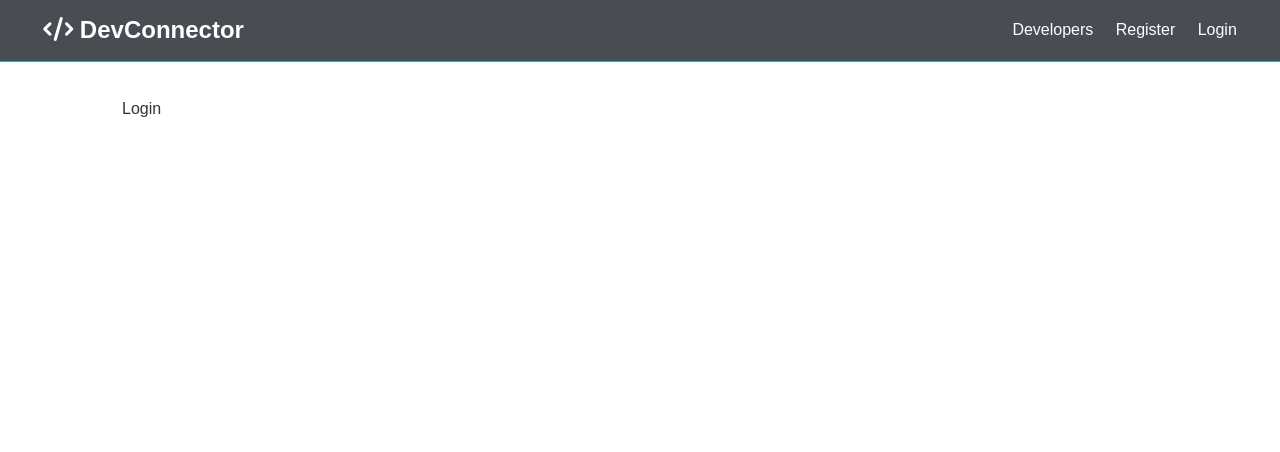
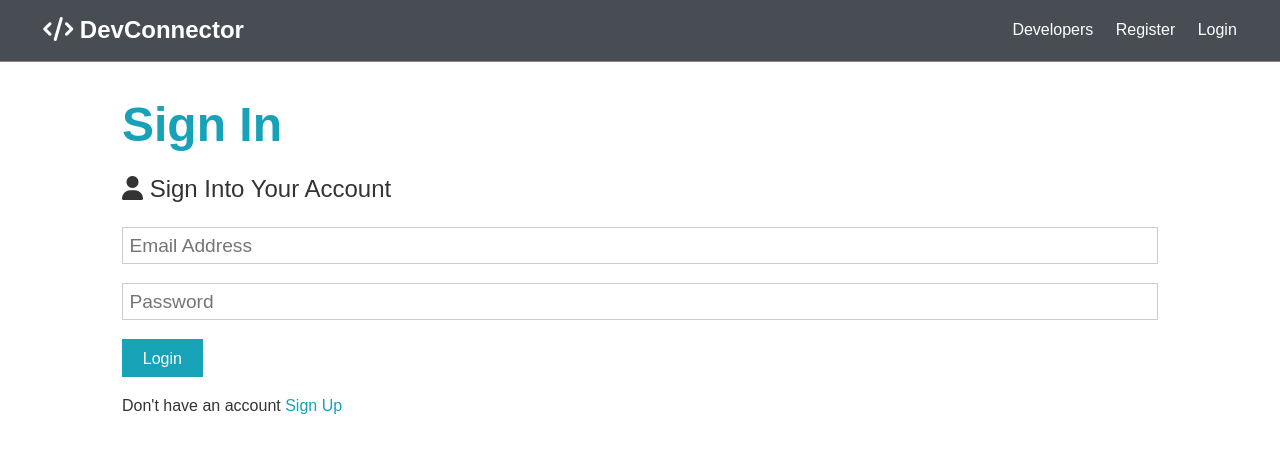
Before and after one commit to mikkomcmenamin/DevConnector, a React (Create React App) app in the folder client/: page /login in a window 1280 px wide. Shown: the top 452 px of the page. Built offline with nearby package versions, Linux system fonts and the light colour scheme.

Commit message:
Login and Register functionality

```diff
--- a/client/src/components/auth/Login.js
+++ b/client/src/components/auth/Login.js
@@ -1,7 +1,50 @@
-import React from "react";
+import React, { Fragment, useState } from "react";
+import {Link} from "react-router-dom";
+import axios from "axios";
 
 const Login = () => {
-  return <div>Login</div>;
+  const [formData, setFormData] = useState({
+    email: "",
+    password: "",
+  });
+
+  const { email, password } = formData;
+
+  const onChange = e =>
+    setFormData({...formData, [e.target.name]: e.target.value });
+
+  const onSubmit = async e => {
+    e.preventDefault();
+    console.log("SUCCESS");
+  };
+
+  return (
+    <Fragment>
+      <h1 className="large text-primary">Sign In</h1>
+      <p className="lead">
+        <i className="fas fa-user"></i> Sign Into Your Account
+      </p>
+      <form className="form" onSubmit={e => onSubmit(e)}>
+        <div className="form-group">
+          <input type="email" placeholder="Email Address" name="email" value={email} onChange={e => onChange(e)}  />
+        </div>
+        <div className="form-group">
+          <input
+            type="password"
+            placeholder="Password"
+            name="password"
+            value={password}
+            onChange={e => onChange(e)}
+            minLength="6"
+          />
+        </div>
+        <input type="submit" className="btn btn-primary" value="Login" />
+      </form>
+      <p className="my-1">
+        Don't have an account <Link to="/register">Sign Up</Link>
+      </p>
+    </Fragment>
+  );
 };
 
 export default Login;
--- a/client/src/components/auth/Register.js
+++ b/client/src/components/auth/Register.js
@@ -1,5 +1,6 @@
 import React, { Fragment, useState } from "react";
 import {Link} from "react-router-dom";
+import axios from "axios";
 
 const Register = () => {
   const [formData, setFormData] = useState({
@@ -14,14 +15,14 @@
   const onChange = e =>
     setFormData({...formData, [e.target.name]: e.target.value });
 
-  const onSubmit = e => {
+  const onSubmit = async e => {
     e.preventDefault();
     if(password !== password2 ){
       console.log("Passwords do not match");
     }else{
-      console.log(formData);
+      console.log("SUCCESS");
     }
-  }
+  };
 
   return (
     <Fragment>
@@ -63,7 +64,7 @@
         <input type="submit" className="btn btn-primary" value="Register" />
       </form>
       <p className="my-1">
-        Already have an account? <Link to="login.html">Sign In</Link>
+        Already have an account? <Link to="/login">Sign In</Link>
       </p>
     </Fragment>
   );
```
